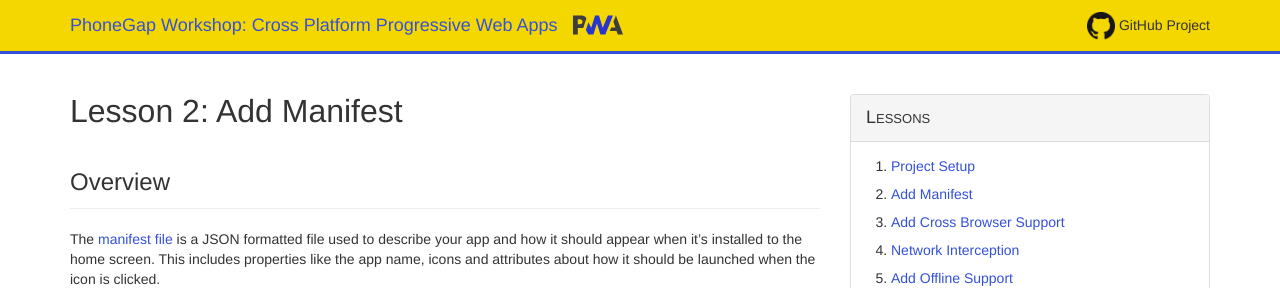
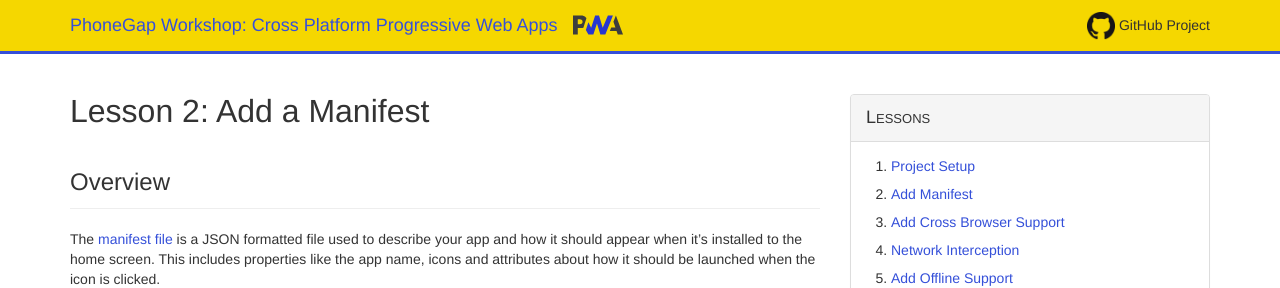
Before and after one commit to hollyschinsky/todos-app-pwa, a Jekyll site: the page built from lesson2.md, in a window 1280 px wide and 900 px high. Shown: the top 288 px of the window. Built offline with Jekyll 4.4.1, drawn with Linux system fonts in a browser that asks for light colours; comment, search, counter and statistics services are not loaded.

Commit message:
Minor updates

```diff
--- a/lesson2.md
+++ b/lesson2.md
@@ -1,6 +1,6 @@
 ---
 layout: module
-title: Lesson 2&#58; Add Manifest
+title: Lesson 2&#58; Add a Manifest
 ---
 
 ## Overview
```
Also changed, not shown: other parts of lesson2.md (+1 -0 lines), lesson3.md (+1 -0 lines).
